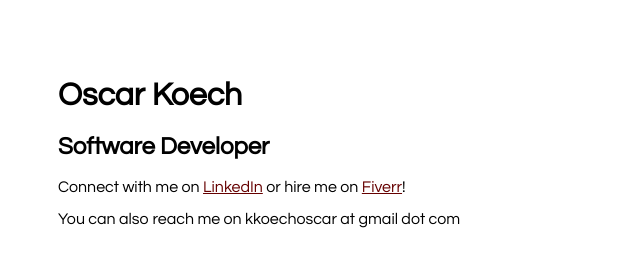
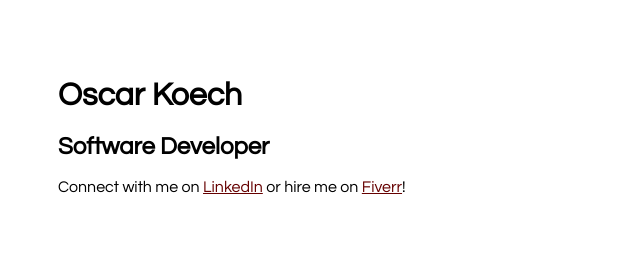
Before and after one commit to pkemoscar/pkemoscar.github.io, a plain HTML site: page index.html in a window 1280 px wide. Shown: the whole page, without its empty margins (0-640 px from the left). Drawn offline with Linux system fonts and the light colour scheme.

Commit message:
removed email from bio page

```diff
--- a/index.html
+++ b/index.html
@@ -34,7 +34,6 @@
 		<h1>Oscar Koech</h1>
 		<h2>Software Developer</h2>
 		<p>Connect with me on <a href="https://www.linkedin.com/in/pkemoscar/">LinkedIn</a> or hire me on <a href="http://fiverr.com/pkemoscar">Fiverr</a>!</p>
-		<p>You can also reach me on kkoechoscar at gmail dot com</p>
     </div>
 </body>
 </html>
```
